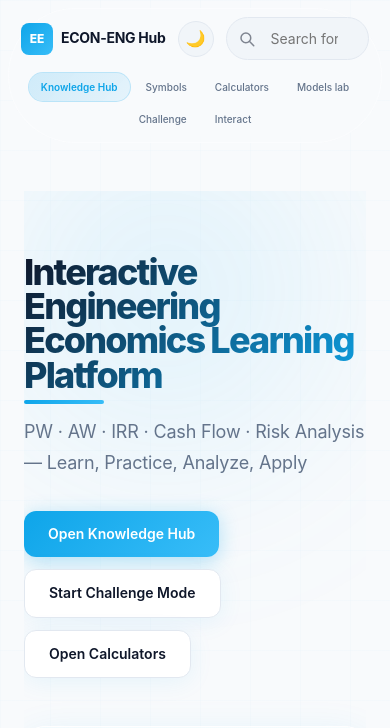
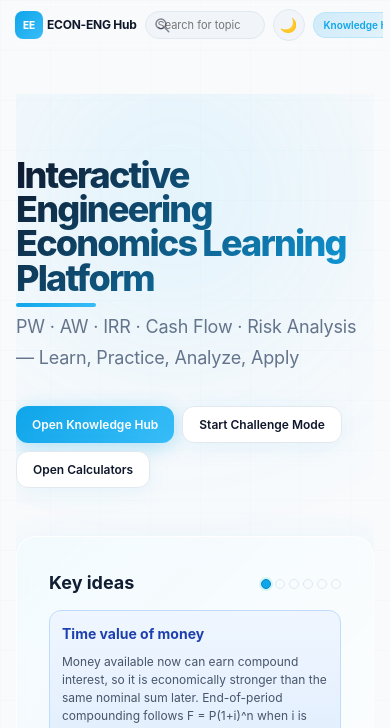
Before and after one commit to JEAN-C331/Engineering-economics, a website: page index.html in a window 390 px wide. Shown: the top 728 px of the page. Drawn offline with nearby package versions, Linux system fonts and the light colour scheme.

Commit message:
Add files via upload

```diff
--- a/css/styles.css
+++ b/css/styles.css
@@ -3440,47 +3440,145 @@ body.theme-dark .ecg-chart {
 }
 
 @media (max-width: 768px) {
+  :root {
+    --space-xs: 4px;
+    --space-sm: 8px;
+    --space-md: 12px;
+    --space-lg: 16px;
+    --text-xs: 10px;
+    --text-sm: 12px;
+    --text-base: 14px;
+  }
+
   .site-header {
-    width: calc(100% - 16px);
-    margin: var(--space-xs) auto 0;
-    top: var(--space-xs);
+    width: calc(100% - 12px);
+    margin: 4px auto 0;
+    top: 4px;
+    border-radius: 24px;
   }
 
   .header-inner {
-    padding: var(--space-xs) var(--space-sm);
-    gap: var(--space-sm);
+    padding: 4px 8px;
+    gap: 8px;
+    flex-wrap: nowrap;
+    overflow-x: auto;
+    justify-content: flex-start;
+  }
+
+  .header-inner::-webkit-scrollbar {
+    display: none;
+  }
+
+  .brand {
+    flex-shrink: 0;
+    min-width: fit-content;
+  }
+
+  .brand-mark {
+    width: 28px;
+    height: 28px;
+    font-size: 10px;
   }
 
   .brand h1 {
-    font-size: var(--text-sm);
+    font-size: 12px;
+    white-space: nowrap;
   }
 
   nav {
-    order: 3;
-    width: 100%;
-    justify-content: center;
+    flex-shrink: 0;
+    order: initial;
+    width: auto;
+    justify-content: flex-start;
   }
 
   nav ul {
-    justify-content: center;
-    gap: 2px;
+    justify-content: flex-start;
+    gap: 4px;
+    flex-wrap: nowrap;
   }
 
   nav a {
-    padding: 6px var(--space-sm);
+    padding: 4px 10px;
     font-size: 10px;
+    white-space: nowrap;
   }
 
   .global-search {
+    flex: 1;
+    min-width: 120px;
+    max-width: 200px;
+    order: initial;
+  }
+
+  .global-search input {
+    font-size: 11px;
+    padding: 6px 12px;
+  }
+
+  .theme-toggle {
+    width: 32px;
+    height: 32px;
+    font-size: 0.875rem;
+    flex-shrink: 0;
+  }
+
+  .container {
+    padding: var(--space-lg) var(--space-md);
+  }
+
+  .knowledge-grid {
+    grid-template-columns: 1fr;
+    gap: var(--space-md);
+  }
+
+  .topic-card {
+    padding: var(--space-md);
+  }
+
+  .bankruptcy-doctor-panel {
+    padding: var(--space-md);
+  }
+
+  .level-grid {
+    grid-template-columns: repeat(2, 1fr);
+    gap: var(--space-md);
+  }
+
+  .level-card {
+    padding: var(--space-md);
+  }
+
+  table {
+    display: block;
+    overflow-x: auto;
     max-width: 100%;
-    order: 2;
-    width: 100%;
-  }
-
-  .theme-toggle {
-    width: 36px;
-    height: 36px;
-    font-size: 1rem;
+  }
+
+  table th,
+  table td {
+    padding: 6px 8px;
+    font-size: 11px;
+    white-space: nowrap;
+  }
+
+  .chart-container {
+    overflow-x: auto;
+  }
+
+  .chart-container canvas {
+    max-width: 100%;
+    height: auto;
+  }
+
+  .btn {
+    padding: 8px 16px;
+    font-size: 12px;
+  }
+
+  .btn-lg {
+    padding: 10px 20px;
+    font-size: 14px;
   }
 }
 
```
